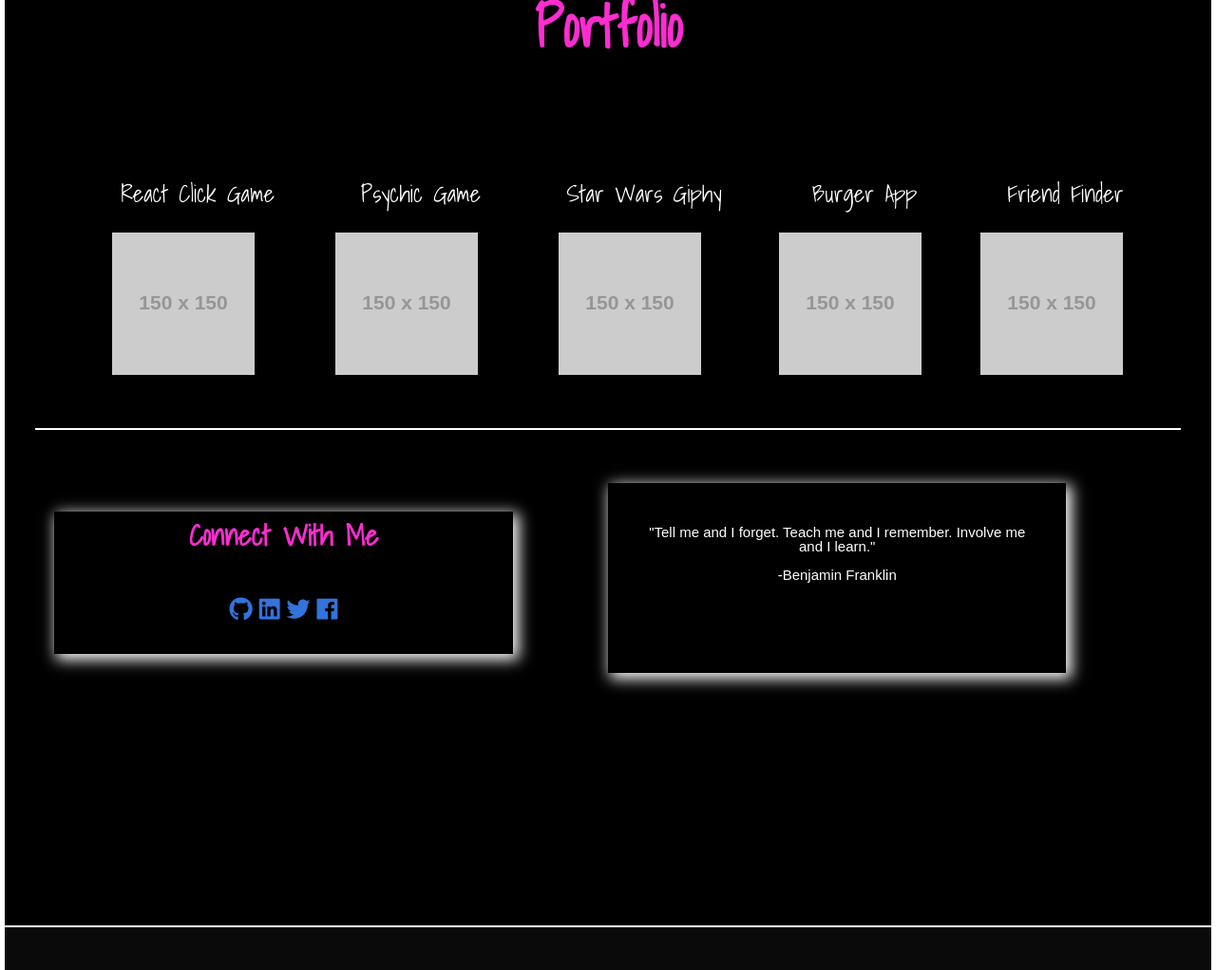
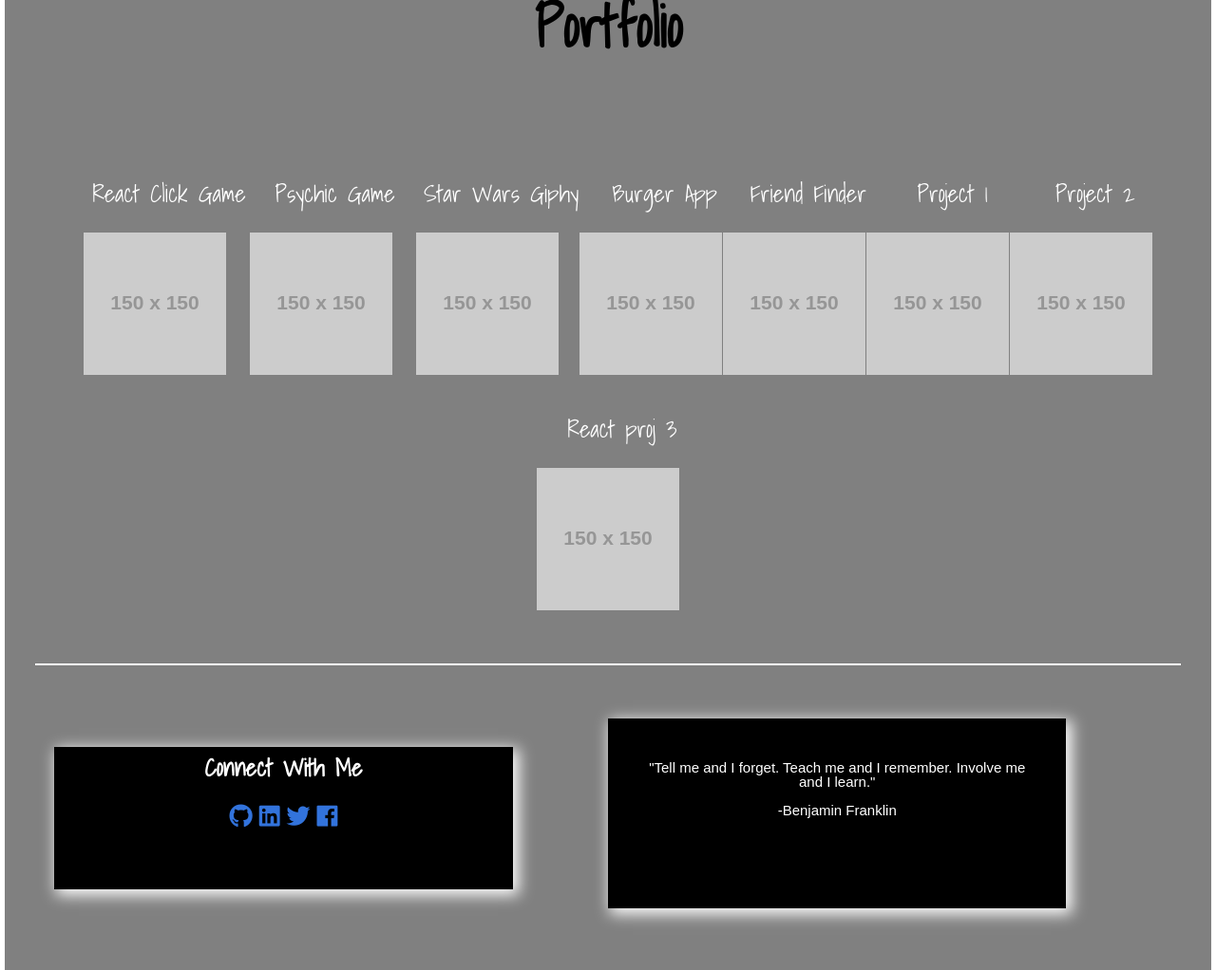
Before and after one commit to TrentonAnk/JobPortfolio, a plain HTML site: page workPortfolio.html in a window 1280 px wide. Shown: the part 537-1559 px from the top of the page at 95% size. Drawn offline with nearby package versions, Linux system fonts and the light colour scheme; placeholder pictures from the web are drawn by us.

Commit message:
updatestyle

```diff
--- a/style.css
+++ b/style.css
@@ -44,7 +44,7 @@ svg {
 }
 
 .text-copy:nth-child(1) {
-    stroke: #d81c1c;
+    stroke:purple;
     stroke-dashoffset: 7%;
 }
 
@@ -78,7 +78,7 @@ svg {
 .card {
     width: 40%;
     height: 200px;
-    background-color: black;
+    background-color:black;
     box-shadow: 4px 4px 15px 2px white;
     font-size: 15px;
     color: white;
@@ -96,7 +96,7 @@ svg {
 }
 
 body {
-    background: black;
+    background:grey;
     border-left: 5px solid white;
     border-right: 5px solid white
 }
@@ -105,7 +105,12 @@ h1,
 h2 {
     font-family: 'Shadows Into Light', cursive;
     font-weight: bold;
-    color: #ff2cd1;
+    color:black;
+}
+h3{
+    font-family: 'Shadows Into Light', cursive;
+    font-weight: bold;
+    color:white;
 }
 
 h1 {
@@ -182,7 +187,7 @@ nav {
 #mainContent {
     width: 100%;
     padding: 40px 30px 40px 30px;
-    background-color: black;
+    background-color:grey;
     float: middle;
     font-family: 'Shadows Into Light', cursive;
     color: white;
@@ -206,7 +211,7 @@ nav {
 }
 
 #submitButton {
-    background-color: #05fc11;
+    background-color:black;
     border: none;
     color: whitesmoke;
     font-weight: bold;
@@ -222,7 +227,7 @@ nav {
     width: 40%;
     height: 150px;
     padding: 10px 15px 10px 15px;
-    background-color: black;
+    background-color:black;
     box-shadow: 4px 4px 15px 2px white;
     float: left;
     text-align: center;
@@ -266,7 +271,7 @@ nav {
         width: 35%;
         height: 200px;
         padding: 10px 15px 10px 15px;
-        background-color: black;
+        background-color:black;
         box-shadow: 4px 4px 15px 2px white;
         float: left;
         text-align: center;
@@ -282,7 +287,7 @@ nav {
     .card {
         width: 45%;
         height: 250px;
-        background-color: black;
+        background-color:black;
         box-shadow: 4px 4px 15px 2px white;
         font-size: 15px;
         color: white;
--- a/workPortfolio.html
+++ b/workPortfolio.html
@@ -15,7 +15,7 @@
 </head>
 
 <body>
-    <nav class="navbar is-black" role="navigation" aria-label="main navigation">
+    <nav class="navbar has-background-grey" role="navigation" aria-label="main navigation">
         <div class="navbar-brand">
             <a class="navbar-item" id="aboutButton" class="navButton" href="index.html">About</a>
             <a class="navbar-item" id="portButton" class="navButton" href="workPortfolio.html">Portfolio</a>
@@ -83,6 +83,24 @@
                             <img src="http://via.placeholder.com/150x150">
                         </a>
                     </div>
+                    <div class="picSection">
+                        <p>Project 1</p>
+                        <a href="https://hrazintakyt.github.io/GroupProject/">
+                            <img src="http://via.placeholder.com/150x150">
+                        </a>
+                    </div>
+                    <div class="picSection">
+                        <p>Project 2</p>
+                        <a href="https://lit-springs-57884.herokuapp.com/">
+                            <img src="http://via.placeholder.com/150x150">
+                        </a>
+                    </div>
+                    <div class="picSection">
+                        <p>React proj 3</p>
+                        <a href="https://morning-lake-84598.herokuapp.com/">
+                            <img src="http://via.placeholder.com/150x150">
+                        </a>
+                    </div>
                 </div>
             </section>
         </div>
@@ -90,7 +108,7 @@
     <br>
     <div class="container is-fluid">
         <section id="sideBar">
-            <h2>Connect With Me</h2>
+            <h3>Connect With Me</h3>
             <br>
             <a href="https://github.com/TrentonAnk?tab=repositories" class="fab fa-github">
             </a>
```
Also changed, not shown: contact.html (+2 -2 lines), index.html (+2 -2 lines).
